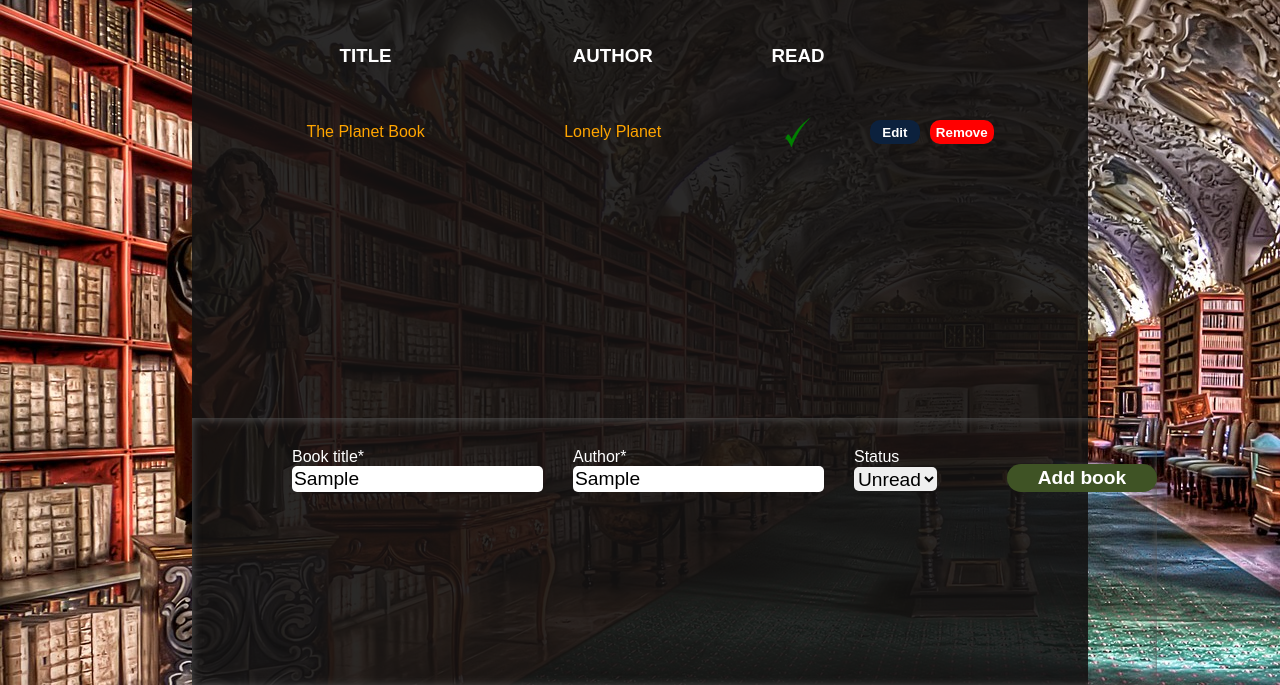
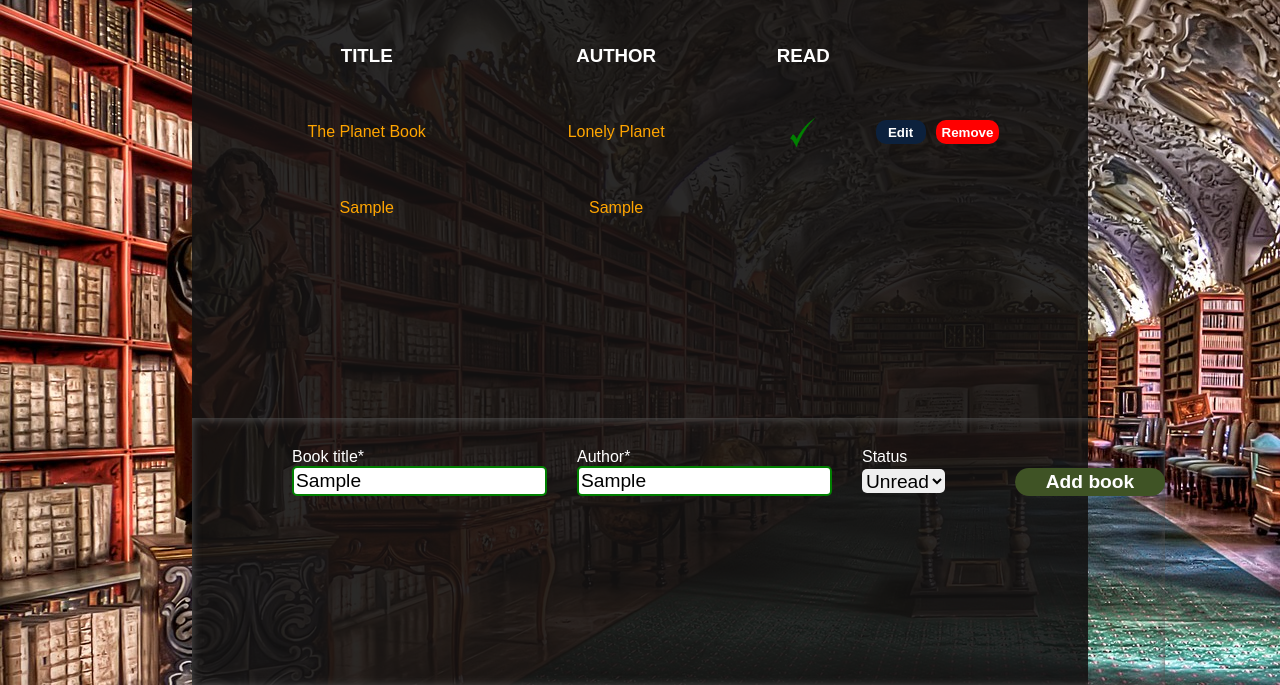
Before and after one commit to Potrocio/project-library, a plain HTML site: page index.html in a window 1280 px wide. Both pictures are taken after typing "Sample", "Sample" into the empty fields and a click on the button "Add book". Shown: the part 115-800 px from the top of the page. Drawn offline with Linux system fonts and the light colour scheme.

Commit message:
remove default input styles on form with css, add appendChild div functions to form button

```diff
--- a/logic.js
+++ b/logic.js
@@ -1,9 +1,62 @@
-let myLibrary = [];
+const myLibrary = [];
+
+//make sure to run library on the first page load
 
 function Book(title,author,read) {
     this.title = title;
     this.author = author;
     this.read = read;
+    this.className = ''
 };
 
 const htmlBooks = document.querySelector('.main-column');
+const inputElement = document.querySelectorAll('input');
+const titleInput = document.querySelector("input[id='title']");
+const authorInput = document.querySelector("input[id='author']");
+const addBookButton = document.querySelector('.add-new-book');
+const readBookInput = document.querySelector('select');
+
+inputElement.forEach(element => {
+    element.addEventListener('input', (e) => {
+        if (e.target.value.length == 0) {
+            e.target.setAttribute('style','border: 2px solid red;');
+        } else {
+            e.target.setAttribute('style','border: 2px solid green;');
+        }
+    })
+});
+
+function titleToElementClass (title) {
+    let newTitle = title.toLowerCase();
+    newTitle = newTitle.replace(/\s/g,'-');
+    console.log(newTitle);
+    return newTitle;
+}
+
+titleToElementClass('the Planet Book')
+function createInputDiv(book) {
+    const content = document.createElement('div');
+    content.classList.add(book.className);
+    content.textContent = book.title;
+    htmlBooks.appendChild(content);
+}
+
+function createAuthorDiv(book){
+    const content = document.createElement('div');
+    content.classList.add(book.className);
+    content.textContent = book.author;
+    htmlBooks.appendChild(content);
+}
+
+// function createStatusDiv()
+// function createButtonDiv()
+
+addBookButton.addEventListener('click', () => {
+    if (titleInput.value.length !== 0 && authorInput.value.length !==0) {
+        let newBook = new Book(titleInput.value,authorInput.value,readBookInput.value);
+        newBook.className = titleToElementClass(titleInput.value);
+        myLibrary.push(newBook);
+        createInputDiv(newBook);
+        createAuthorDiv(newBook);
+    };
+})
--- a/style.css
+++ b/style.css
@@ -108,12 +108,14 @@ button:hover {
     color: black;
 }
 
-.new-book-bar{}
-
 form {
     display: flex;
     margin-top: 30px;
     margin-left: 100px;
+}
+
+input:focus {
+    outline: none;
 }
 
 label {
```
